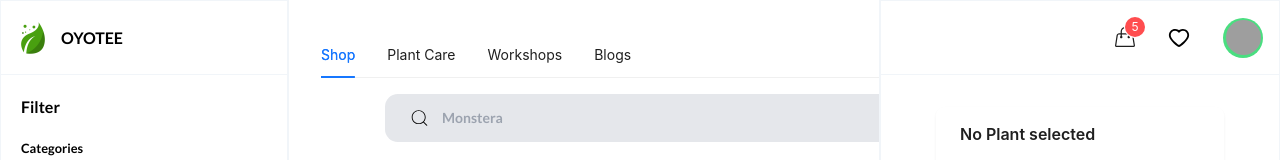
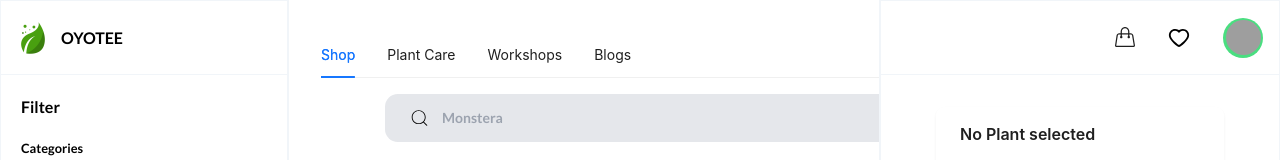
Before and after one commit to Karumaidoi/React-Web, a React (Vite) app: page / in a window 1280 px wide. Shown: the top 160 px of the page. Built offline with nearby package versions, Linux system fonts and the light colour scheme; grey boxes are pictures that could not be loaded.

Commit message:
added to cart state

```diff
--- a/src/context/manageState.jsx
+++ b/src/context/manageState.jsx
@@ -7,6 +7,7 @@ const AppState = createContext();
 // Initail State
 const initialState = {
   currentProduct: {},
+  likesNumber: 0,
   cartNumber: 0,
 };
 
@@ -14,13 +15,18 @@ function reducer(state, action) {
   switch (action.type) {
     case "add":
       return { ...state, currentProduct: action.payload };
+    case "addLikes":
+      return { ...state, likesNumber: state.cartNumber + 1 };
     case "addToCart":
       return { ...state, cartNumber: state.cartNumber + 1 };
   }
 }
 
 function AppProvider({ children }) {
-  const [{ currentProduct }, dispatch] = useReducer(reducer, initialState);
+  const [{ currentProduct, cartNumber, likesNumber }, dispatch] = useReducer(
+    reducer,
+    initialState
+  );
 
   // Function to set current product
   function setCurrentProduct(currentProduct) {
@@ -29,14 +35,24 @@ function AppProvider({ children }) {
 
   // Add to Likes
   function addCounter() {
+    dispatch({ type: "addLikes" });
+  }
+
+  // Add To CART
+  function addToCart() {
     dispatch({ type: "addToCart" });
   }
 
-  // Add To CART
-
   return (
     <AppState.Provider
-      value={{ currentProduct, setCurrentProduct, addCounter }}
+      value={{
+        currentProduct,
+        setCurrentProduct,
+        addCounter,
+        addToCart,
+        cartNumber,
+        likesNumber,
+      }}
     >
       {children}
     </AppState.Provider>
--- a/src/ui/Account.jsx
+++ b/src/ui/Account.jsx
@@ -9,13 +9,15 @@ import LikeButton from "./LikeButton";
 import { useAppState } from "../context/manageState";
 
 function Account() {
-  const { currentProduct, setCurrentProduct } = useAppState();
+  const { currentProduct, setCurrentProduct, cartNumber, addToCart } =
+    useAppState();
+  console.log(cartNumber);
 
   return (
     <div className="grid grid-rows-[75px,1fr] border-x-[1px] border-slate-100 overflow-scroll relative">
       <div className="flex gap-3 items-center  justify-end border-y-[1px] border-slate-100">
         <div className="flex gap-[2rem] items-center mr-4">
-          <Badge count={5}>
+          <Badge count={cartNumber}>
             <button style={{ display: "relative" }} className="relative">
               {<SlHandbag size={20} />}
             </button>
@@ -78,7 +80,10 @@ function Account() {
           <div className="absolute bottom-5 flex items-center gap-10">
             <LikeButton />
             {/* BTN */}
-            <button className="px-4 py-3 bg-green-600 text-white font-bold text-sm rounded-[.8rem] hover:bg-green-800">
+            <button
+              className="px-4 py-3 bg-green-600 text-white font-bold text-sm rounded-[.8rem] hover:bg-green-800"
+              onClick={() => addToCart()}
+            >
               <p>${currentProduct.price} - Add to Cart</p>
             </button>
           </div>
--- a/src/ui/Product.jsx
+++ b/src/ui/Product.jsx
@@ -1,11 +1,20 @@
 /* eslint-disable react/prop-types */
-import { Rate, Button } from "antd";
+import { Rate, Button, message } from "antd";
 import LikeButton from "./LikeButton";
 import { useAppState } from "../context/manageState";
 
 function Product({ title, noReviews, price, defaultRating, image }) {
-  const { setCurrentProduct } = useAppState();
+  // Using our App State
+  const { setCurrentProduct, addToCart } = useAppState();
+
+  const [messageApi, contextHolder] = message.useMessage();
+  const info = () => {
+    messageApi.info("Added to Cart");
+  };
+
   return (
+    <>
+      {contextHolder}
       <div
         className="border-[1px] rounded-[1rem] border-gray-200 py-4 px-3 flex flex-col items-center relative cursor-pointer"
         onClick={() => {
@@ -30,12 +39,17 @@ function Product({ title, noReviews, price, defaultRating, image }) {
             <p className="font-black">$ {price}</p>
           </div>
           <div className="flex flex-col items-start">
-          <Button>
+            <Button
+              onClick={() => {
+                addToCart(), info();
+              }}
+            >
               <p>Add to Cart</p>
             </Button>
           </div>
         </div>
       </div>
+    </>
   );
 }
 
```
Lines whose indentation alone changed are shown as unchanged.
